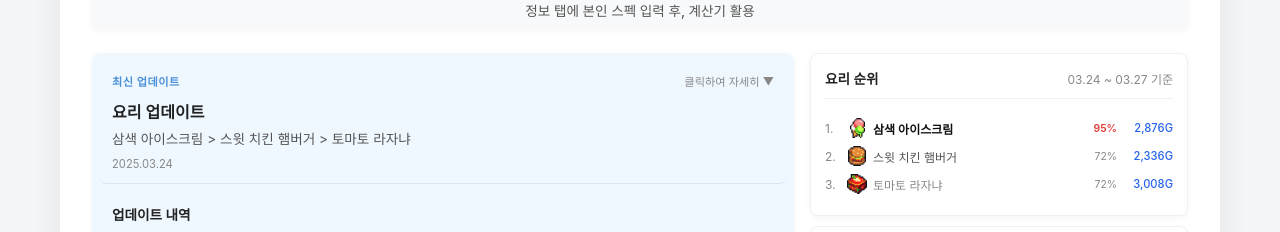
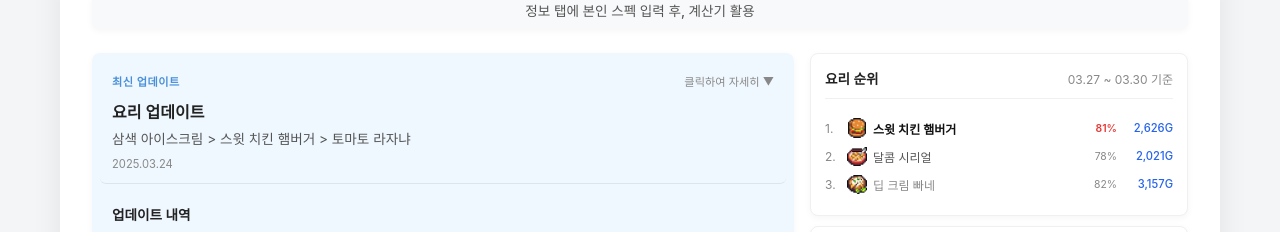
Before and after one commit to 1x0x7/107spa, a Next.js app: page / in a window 1280 px wide. Shown: the part 185-417 px from the top of the page. Built offline with nearby package versions, Linux system fonts and the light colour scheme.

Commit message:
요리 가격 변동

```diff
--- a/data/updates.ts
+++ b/data/updates.ts
@@ -3,7 +3,7 @@
 // ============================================
 export const PRICE_DATES = {
   // 요리 가격 (3일마다 수정)
-  cooking: "03.24 ~ 03.27 기준",
+  cooking: "03.27 ~ 03.30 기준",
 
   // 시스템 시세
   system: "03.24 12:00 기준",
@@ -18,21 +18,21 @@ export const PRICE_DATES = {
 // 🍳 요리 가격 (3일마다 수정)
 // ============================================
 export const COOKING_PRICES: Record<string, number> = {
-  "토마토 스파게티": 403,
-  "어니언 링": 348,
-  "갈릭 케이크": 521,
-  "삼겹살 토마토 찌개": 1428,
-  "삼색 아이스크림": 2876,
-  "마늘 양갈비 핫도그": 794,
-  "달콤 시리얼": 1599,
-  "로스트 치킨 파이": 1533,
-  "스윗 치킨 햄버거": 2336,
-  "토마토 파인애플 피자": 2221,
-  "양파 수프": 3247,
-  "허브 삼겹살 찜": 1611,
-  "토마토 라자냐": 3008,
-  "딥 크림 빠네": 1639,
-  "트리플 소갈비 꼬치": 1762
+  "토마토 스파게티": 839,
+  "어니언 링": 580,
+  "갈릭 케이크": 313,
+  "삼겹살 토마토 찌개": 1236,
+  "삼색 아이스크림": 1306,
+  "마늘 양갈비 핫도그": 673,
+  "달콤 시리얼": 2021,
+  "로스트 치킨 파이": 649,
+  "스윗 치킨 햄버거": 2626,
+  "토마토 파인애플 피자": 3330,
+  "양파 수프": 2302,
+  "허브 삼겹살 찜": 1327,
+  "토마토 라자냐": 3088,
+  "딥 크림 빠네": 3157,
+  "트리플 소갈비 꼬치": 2845
 }
 
 // ============================================
```
